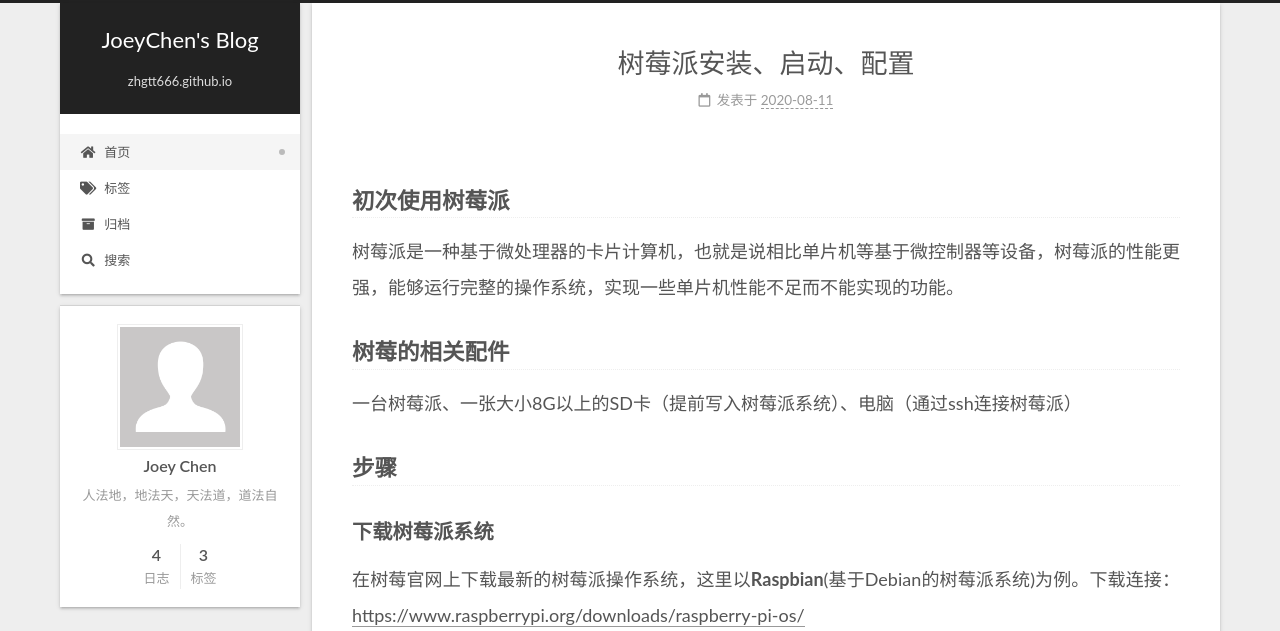
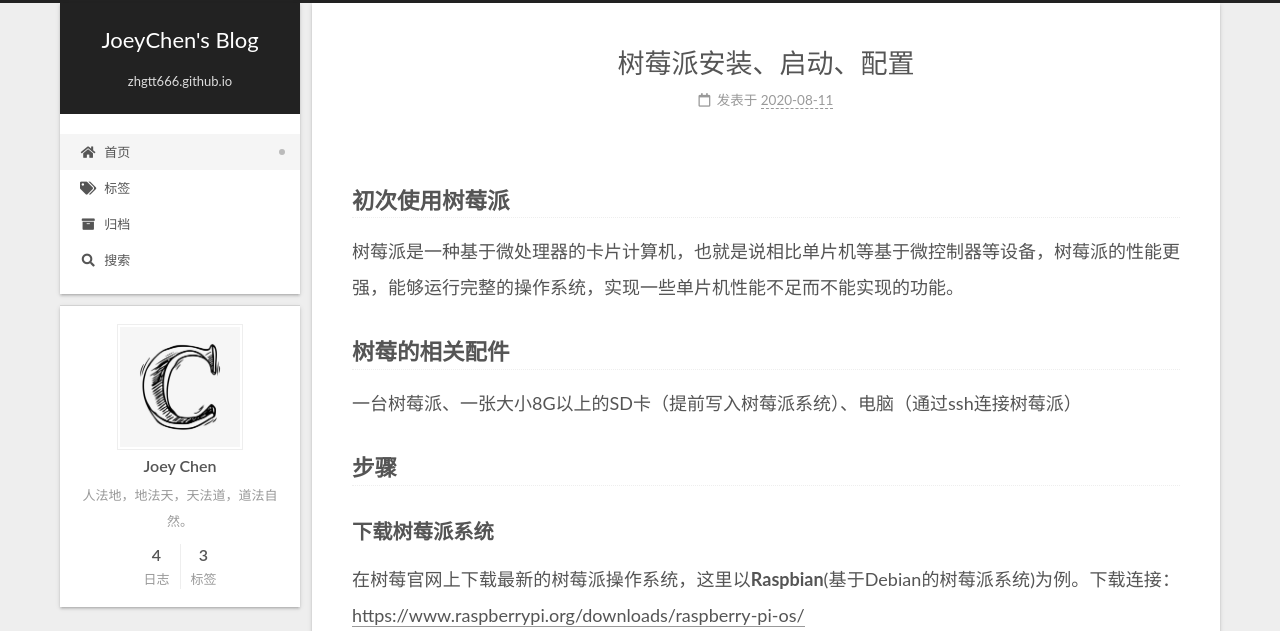
Before and after one commit to zhgtt666/github.io, a plain HTML site: page index.html in a window 1280 px wide. Shown: the top 631 px of the page. Drawn offline with Linux system fonts and the light colour scheme.

Commit message:
Site updated: 2020-08-11 20:47:22

```diff
--- a/index.html
+++ b/index.html
@@ -184,7 +184,7 @@
     <link itemprop="mainEntityOfPage" href="http://yoursite.com/2020/08/11/%E6%A0%91%E8%8E%93%E6%B4%BE%E5%AE%89%E8%A3%85%E3%80%81%E5%90%AF%E5%8A%A8%E3%80%81%E9%85%8D%E7%BD%AE/">
 
     <span hidden itemprop="author" itemscope itemtype="http://schema.org/Person">
-      <meta itemprop="image" content="/images/avatar.gif">
+      <meta itemprop="image" content="/images/avatar.jpg">
       <meta itemprop="name" content="Joey Chen">
       <meta itemprop="description" content="人法地，地法天，天法道，道法自然。">
     </span>
@@ -261,7 +261,7 @@ key_mgmt=WPA-PSK
     <link itemprop="mainEntityOfPage" href="http://yoursite.com/2020/07/24/Hexo%E5%8D%9A%E5%AE%A2NexT%E4%B8%BB%E9%A2%98%E6%B7%BB%E5%8A%A0%E6%9C%AC%E5%9C%B0%E6%90%9C%E7%B4%A2/">
 
     <span hidden itemprop="author" itemscope itemtype="http://schema.org/Person">
-      <meta itemprop="image" content="/images/avatar.gif">
+      <meta itemprop="image" content="/images/avatar.jpg">
       <meta itemprop="name" content="Joey Chen">
       <meta itemprop="description" content="人法地，地法天，天法道，道法自然。">
     </span>
@@ -338,7 +338,7 @@ key_mgmt=WPA-PSK
     <link itemprop="mainEntityOfPage" href="http://yoursite.com/2020/07/23/Nodejs%E5%AE%89%E8%A3%85%E6%95%99%E7%A8%8B/">
 
     <span hidden itemprop="author" itemscope itemtype="http://schema.org/Person">
-      <meta itemprop="image" content="/images/avatar.gif">
+      <meta itemprop="image" content="/images/avatar.jpg">
       <meta itemprop="name" content="Joey Chen">
       <meta itemprop="description" content="人法地，地法天，天法道，道法自然。">
     </span>
@@ -437,7 +437,7 @@ key_mgmt=WPA-PSK
     <link itemprop="mainEntityOfPage" href="http://yoursite.com/2020/07/22/hello-world/">
 
     <span hidden itemprop="author" itemscope itemtype="http://schema.org/Person">
-      <meta itemprop="image" content="/images/avatar.gif">
+      <meta itemprop="image" content="/images/avatar.jpg">
       <meta itemprop="name" content="Joey Chen">
       <meta itemprop="description" content="人法地，地法天，天法道，道法自然。">
     </span>
@@ -566,7 +566,7 @@ key_mgmt=WPA-PSK
       <div class="site-overview-wrap sidebar-panel">
         <div class="site-author motion-element" itemprop="author" itemscope itemtype="http://schema.org/Person">
     <img class="site-author-image" itemprop="image" alt="Joey Chen"
-      src="/images/avatar.gif">
+      src="/images/avatar.jpg">
   <p class="site-author-name" itemprop="name">Joey Chen</p>
   <div class="site-description" itemprop="description">人法地，地法天，天法道，道法自然。</div>
 </div>
```
Also changed, not shown: 2020/07/22/hello-world/index.html (+2 -2 lines), 2020/07/23/Nodejs安装教程/index.html (+2 -2 lines), 2020/07/24/Hexo博客NexT主题添加本地搜索/index.html (+2 -2 lines), 2020/08/11/树莓派安装、启动、配置/index.html (+2 -2 lines), archives/2020/07/index.html (+1 -1 lines), archives/2020/08/index.html (+1 -1 lines), archives/2020/index.html (+1 -1 lines), archives/index.html (+1 -1 lines), tags/Hexo/index.html (+1 -1 lines), tags/index.html (+1 -1 lines), tags/搜索插件/index.html (+1 -1 lines), tags/树莓派/index.html (+1 -1 lines), images/avatar.jpg (added).
